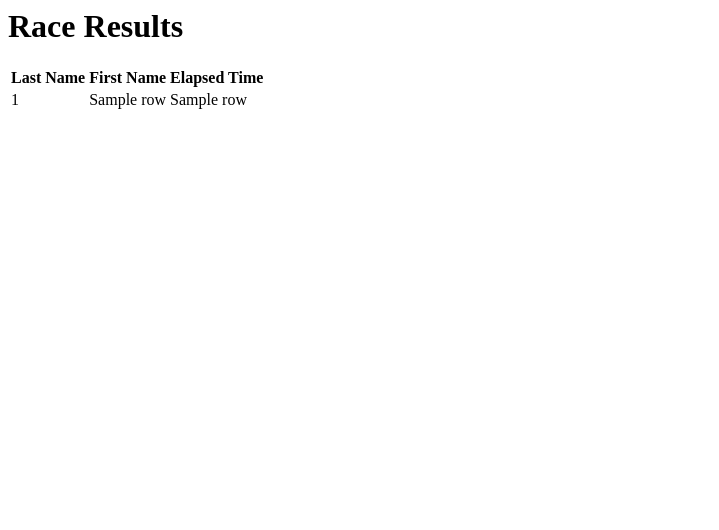
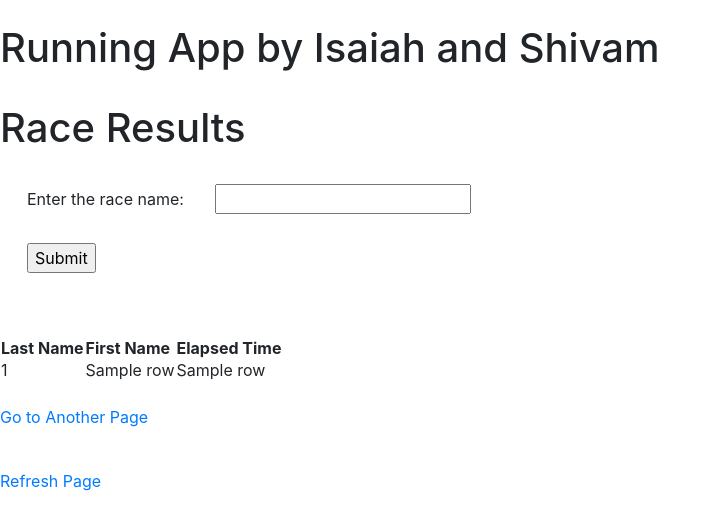
Before and after one commit to sh1vam5harma/MarathonTrainingManager, a Flask app: template templates/index.html in a window 1280 px wide. Shown: the top 530 px of the page, without its empty margins (0-719 px from the left). Run offline with Flask 3, Linux system fonts and the light colour scheme; the template is opened without the code that fills it: most values are stand-ins (such as "Sample title", 1, 10 or a date in 2020); parts of the project's set-up code (start-up, migrations or seed data) failed here and were passed over; some libraries are stand-ins or nearby versions.

Commit message:
updated html with shivams code

```diff
--- a/templates/index.html
+++ b/templates/index.html
@@ -1,9 +1,37 @@
 <html>
   <head>
-    <title>Race Results</title>
+    <link rel="stylesheet" href="https://maxcdn.bootstrapcdn.com/bootstrap/4.0.0/css/bootstrap.min.css" integrity="sha384-Gn5384xqQ1aoWXA+058RXPxPg6fy4IWvTNh0E263XmFcJlSAwiGgFAW/dAiS6JXm" crossorigin="anonymous">
+    <link rel="icon" href="data:,">
+    <style>
+      h1, p {
+        text-align: center;
+      }
+
+      table, td, th {
+        border: 2px solid #ddd;
+        text-align: left;
+      }
+
+      table {
+        border-collapse: collapse;
+        width: 60%;
+      }
+
+      th, td {
+        padding: 6px;
+      }
+    </style>
   </head>
   <body>
+    <h1>Running App by Isaiah and Shivam</h1>
     <h1>Race Results</h1>
+    <form method="POST" action="/raceresults">
+      <label for="race_name">Enter the race name:</label>
+      <input type="text" id="race_name" name="name">
+      <br><br>
+      <input type="submit" value="Submit">
+    </form>
+    <br>
     <table>
       <tr>
         <th>Last Name</th>
@@ -18,5 +46,7 @@
       </tr>
       {% endfor %}
     </table>
+    <p><a href="another">Go to Another Page</a></p>
+    <p><a href="refresh">Refresh Page</a></p>
   </body>
 </html>
```
Lines whose indentation alone changed are shown as unchanged.
